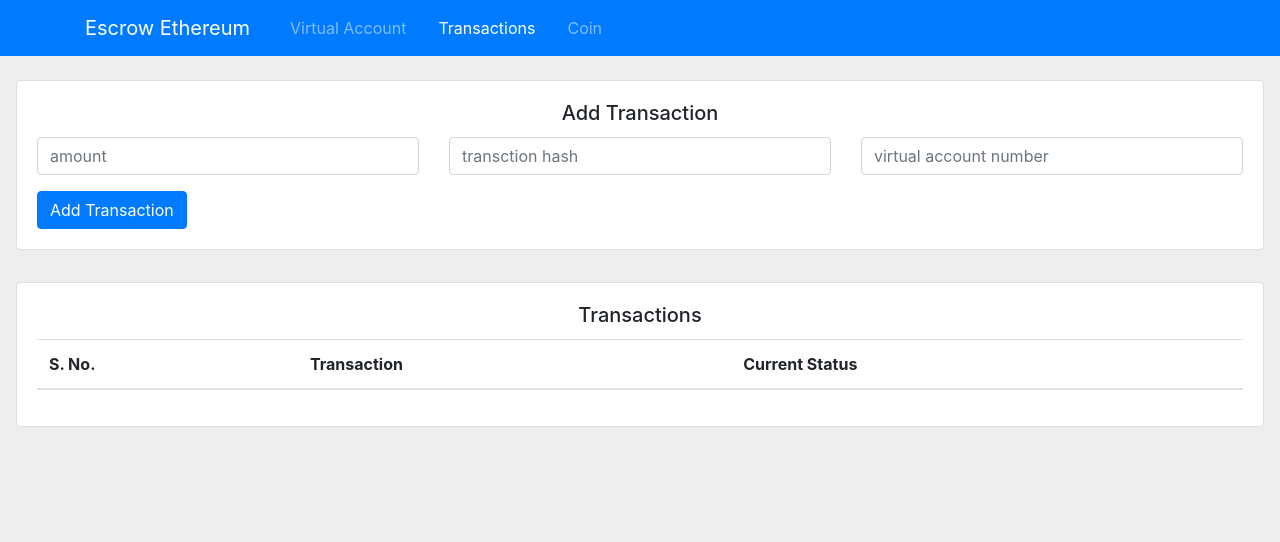
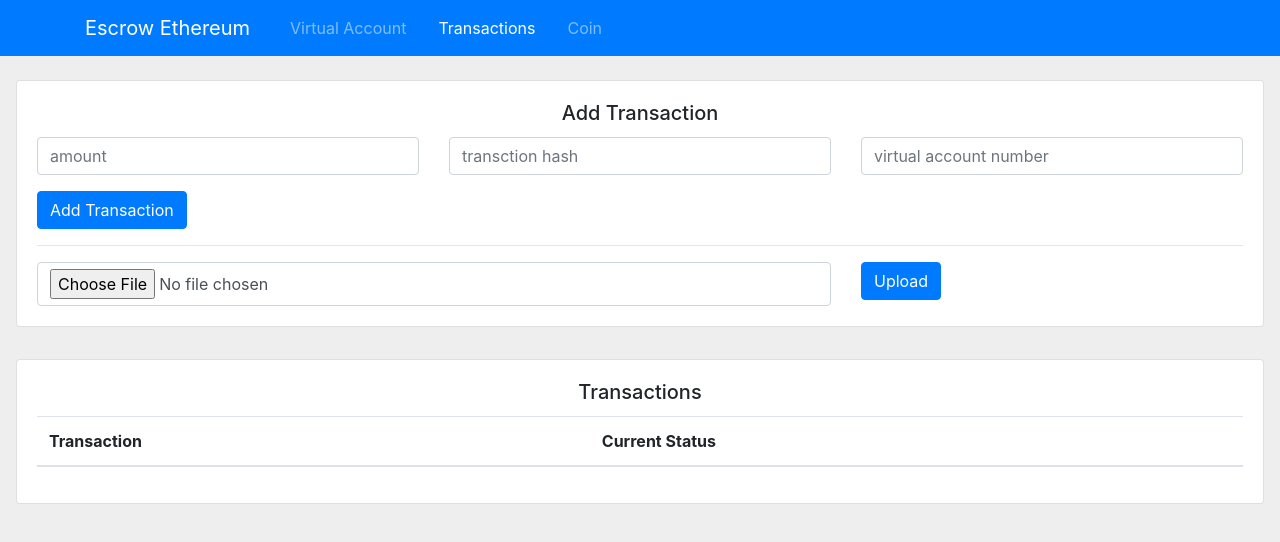
Before and after one commit to aditya-jha/escrow-ethereum, a React app: page /transactions in a window 1280 px wide. Shown: the top 542 px of the page. Built offline with nearby package versions, Linux system fonts and the light colour scheme.

Commit message:
added functionaly to upload file and read status from ethereum

```diff
--- a/src/App.js
+++ b/src/App.js
@@ -8,8 +8,8 @@ import Web3 from "web3";
 import configureStore from "./reducers/store";
 import {WEB3JS_NETWORK_ID, WEB3JS_SET_REFERENCE, SET_INDIFI_COIN_CONTRACT_REFERENCE, SET_ESCROW_TRANSACTIONS_CONTRACT_REFERENCE} from "./reducers/web3js";
 import MyWeb3 from "./models/MyWeb3";
-import IndifiCoinContract from "./models/IndifiCoinContract";
-import EscrowTransactionsContract from "./models/EscrowTransactionsContract";
+import IndifiCoinContract from "./models/contracts/IndifiCoinContract";
+import EscrowTransactionsContract from "./models/contracts/EscrowTransactionsContract";
 import {BrowserRouter as Router, Switch, Route} from "react-router-dom";
 
 import _404 from "./components/_404";
--- a/src/containers/Transactions/index.js
+++ b/src/containers/Transactions/index.js
@@ -5,6 +5,9 @@
 import React from "react";
 import {connect} from "react-redux";
 import Header from "./../../components/Header";
+import Axios from "axios";
+import * as URL from "./../../data/Urls";
+import {INIT_TRANSACTIONS} from "./../../reducers/Transactions";
 
 class Transactions extends React.Component {
     constructor(props) {
@@ -34,6 +37,15 @@ class Transactions extends React.Component {
                                     </div>
                                 </div>
                                 <button className="btn btn-primary" onClick={this.addTransaction.bind(this)}>Add Transaction</button>
+                                <hr/>
+                                <div className="row">
+                                    <div className="col-8">
+                                        <input className="form-control" ref="paymentsFile" type="file"/>
+                                    </div>
+                                    <div className="col-4">
+                                        <button className="btn btn-primary" onClick={this.uploadPaymentsFile.bind(this)}>Upload</button>
+                                    </div>
+                                </div>
                             </div>
                         </div>
                     </div>
@@ -44,16 +56,23 @@ class Transactions extends React.Component {
                                 <table className="table table-hover">
                                     <thead>
                                         <tr>
-                                            <th>S. No.</th>
+                                            {/*<th>S. No.</th>*/}
                                             <th>Transaction</th>
                                             <th>Current Status</th>
                                         </tr>
                                     </thead>
                                     <tbody>
                                         {transactions.transactions.map((t, index) => (
-                                            <tr key={t.txHash}>
-                                                <td>{index + 1}</td>
-                                                <td>{}</td>
+                                            <tr key={t.hash}>
+                                                {/*<td>{index + 1}</td>*/}
+                                                <td>
+                                                    <ul>
+                                                        <li>Rs. {t.amount}</li>
+                                                        <li>{t.virtualAccountNo}</li>
+                                                        <li>{t.date}</li>
+                                                    </ul>
+                                                </td>
+                                                <td>{t.status}</td>
                                             </tr>
                                         ))}
                                     </tbody>
@@ -83,6 +102,40 @@ class Transactions extends React.Component {
         .catch(error => {
             console.log(error);
         });
+    };
+
+    uploadPaymentsFile = (event) => {
+        const paymentFile = this.refs.paymentsFile.files[0];
+        if (!paymentFile) {
+            return;
+        }
+
+        const data = new FormData();
+        data.append("file", paymentFile);
+
+        let payments = [];
+        Axios.request({
+            method: "POST",
+            baseURL: "http://localhost:8082",
+            url: URL.UPLOAD_TRANSACTIONS,
+            data
+        }).then(result => {
+            payments = result.data.data;
+            const {escrowTransactionsContract} = this.props.web3js;
+
+            return Promise.all(payments.map(d => escrowTransactionsContract.getTransactionStatus(d.hash)))
+        }).then(results => {
+            console.log(results);
+            for (let i=0; i<results.length; i++) {
+                payments[i].status = results[i];
+            }
+            this.props.dispatch({
+                type: INIT_TRANSACTIONS,
+                transactions: payments
+            });
+        }).catch(error => {
+            alert("error occured");
+        })
     }
 }
 
--- a/src/data/Urls.js
+++ b/src/data/Urls.js
@@ -6,3 +6,5 @@ export const HOME = "/";
 export const INDIFI_COIN = "/indifi-coin";
 export const VIRTUAL_ACCOUNTS = "/virtual-accounts";
 export const TRANSACTIONS = "/transactions";
+
+export const UPLOAD_TRANSACTIONS = "/upload-transactions-file";
--- a/src/models/EscrowTransactionsContract.js
+++ b/src/models/contracts/EscrowTransactionsContract.js
@@ -3,7 +3,7 @@
  */
 
 import BaseContract from "./BaseContract";
-import ContractJson from "./../../build/contracts/EscrowTransactions.json";
+import ContractJson from "../../../build/contracts/EscrowTransactions.json";
 
  export default class EscrowTransactionsContract extends BaseContract {
     static getContractJson() {
@@ -14,7 +14,7 @@ import ContractJson from "./../../build/contracts/EscrowTransactions.json";
         return new Promise((resolve, reject) => {
         	this.contract.updateIndifiCoinAddress.sendTransaction(address, this.getTransactionObject(gasPrice, gasLimit), EscrowTransactionsContract.callback(resolve, reject));
         })
-    }
+    };
 
     setSplitPolicyContract = (address, gasPrice, gasLimit) => {
         return new Promise((resolve, reject) => {
@@ -26,7 +26,7 @@ import ContractJson from "./../../build/contracts/EscrowTransactions.json";
 			   EscrowTransactionsContract.callback(resolve, reject)
 			);
         })
-    }
+    };
 
 	updateVirtualAccountConfiguration = (virtualAccount, policy, borrower, lender, bankAccount, ifscCode, gasPrice, gasLimit) => {
 		return new Promise((resolve, reject) => {
@@ -43,7 +43,7 @@ import ContractJson from "./../../build/contracts/EscrowTransactions.json";
 				EscrowTransactionsContract.callback(resolve, reject)
 			);
 		})
-	}
+	};
 
 	newEscrowTransaction = (hash, amount, virtualAccount, gasPrice, gasLimit) => {
 		return new Promise((resolve, reject) => {
@@ -57,11 +57,35 @@ import ContractJson from "./../../build/contracts/EscrowTransactions.json";
 				EscrowTransactionsContract.callback(resolve, reject)
 			)
 		});
-	}
+	};
 
 	getTotalTransactions = () => {
 		return new Promise((resolve, reject) => {
 			this.contract.getTotalTransactions.call(EscrowTransactionsContract.callback(resolve, reject));
 		}).then(resut => resut.toNumber());
+	};
+
+	getTransactionStatus = (hash) => {
+		return new Promise((resolve, reject) => {
+			this.contract._stringToBytes32.call(hash, (error, result) => {
+				if (error) {
+					return reject(error);
+				} else {
+					this.contract.transactionHashToIndex.call(result, (error, result) => {
+					    if (error) {
+					        return reject(error);
+                        } else {
+					        this.contract.transactionIdToStatus.call(result.toNumber(), (error, result) => {
+					            if (error) {
+					                return reject(error);
+                                } else {
+					                resolve(result.toNumber());
+                                }
+                            });
+                        }
+                    });
+				}
+			});
+		})
 	}
  }
--- a/src/models/IndifiCoinContract.js
+++ b/src/models/contracts/IndifiCoinContract.js
@@ -3,7 +3,7 @@
  */
 
 import BaseContract from "./BaseContract";
-import ContractJson from "./../../build/contracts/IndifiCoin.json";
+import ContractJson from "../../../build/contracts/IndifiCoin.json";
 
 /*
  *  TODO: add a function to directly transfer tokens without allowance
--- a/src/reducers/Transactions/index.js
+++ b/src/reducers/Transactions/index.js
@@ -6,7 +6,7 @@ export const INIT_TRANSACTIONS = "INIT_TRANSACTIONS";
 
 let defaultState = {
     transactions: []
-}
+};
 
 export function transactions(state = defaultState, action) {
     switch(action.type) {
@@ -14,7 +14,7 @@ export function transactions(state = defaultState, action) {
             return {
                 ...state,
                 transactions: action.transactions
-            }
+            };
         default:
             return state;
     }
```
Also changed, not shown: src/models/contracts/BaseContract.js (renamed from src/models/BaseContract.js), 2 other files (tests, documents, lock files or other folders).
